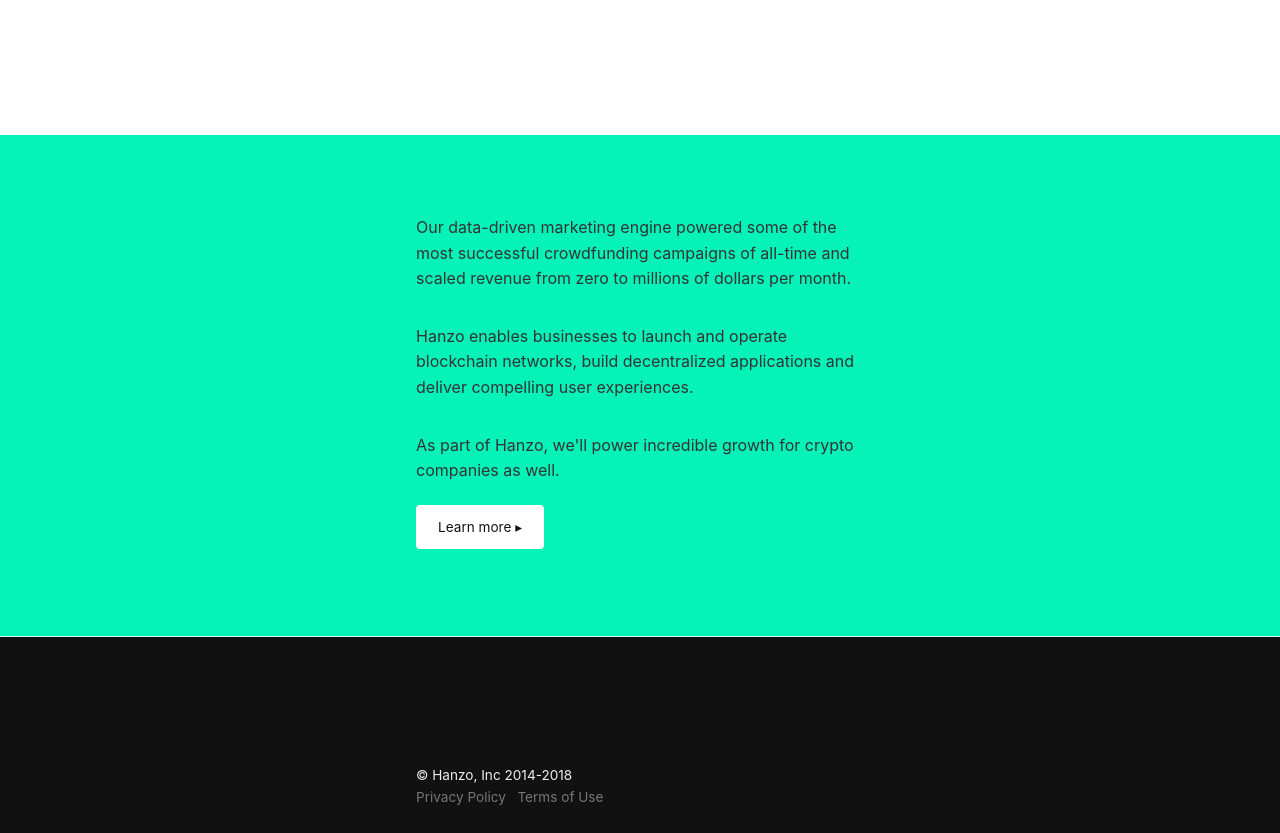
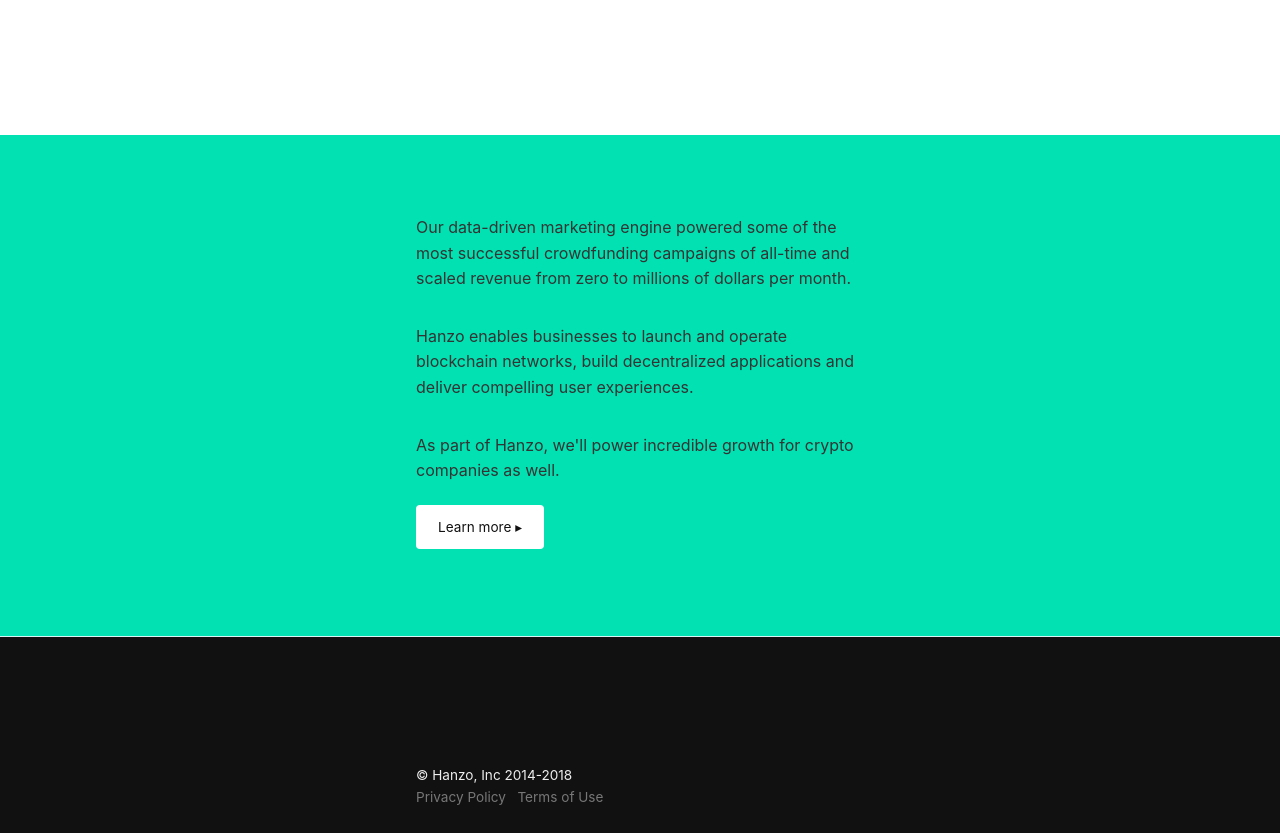
Before and after one commit to crowdstart/crowdstart.com, a plain HTML site: page index.html in a window 1280 px wide. Shown: the part 400-1233 px from the top of the page. Drawn offline with Linux system fonts and the light colour scheme.

Commit message:
Update background color

```diff
--- a/index.html
+++ b/index.html
@@ -53,7 +53,7 @@
   </div>
 
   <main>
-    <section class="dark-gray phm pvxl" style="background-color:#05f3b8">
+    <section class="dark-gray phm pvxl" style="background-color:#01e1b2">
       <div class="mw6 center phm phl-ns tl tl-ns">
         <p class="f4 lh-copy mbl">
           Our data-driven marketing engine powered some of the most successful
```
